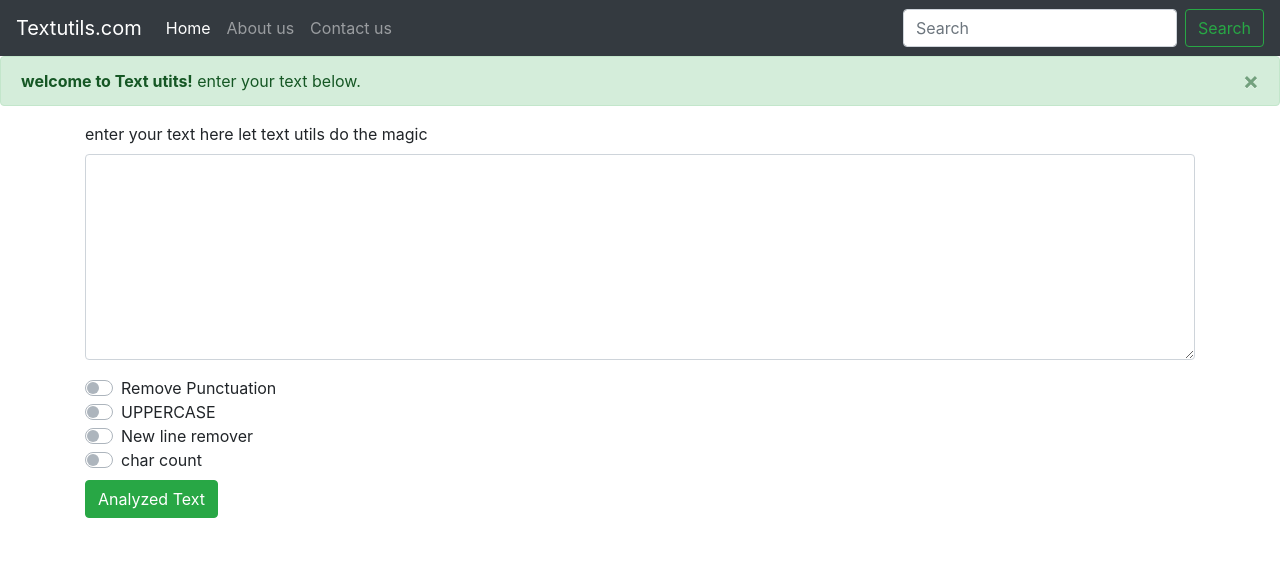
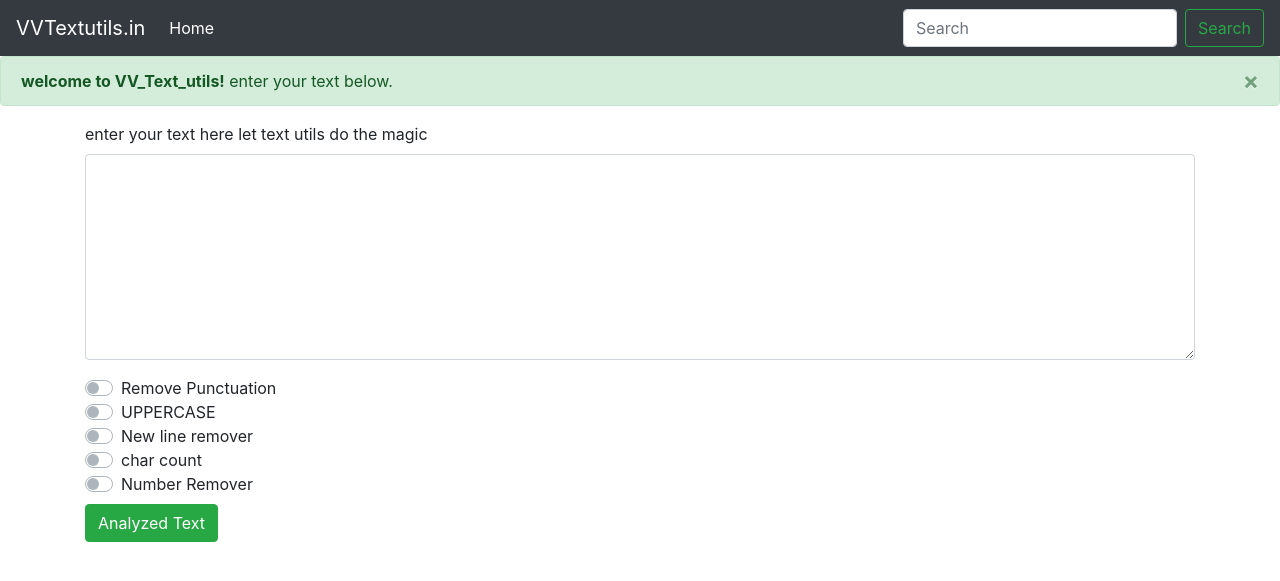
Before and after one commit to botvvk/vvtextutils, a Django app: page / in a window 1280 px wide. Shown: the top 581 px of the page. Run offline with Django 3.2, Linux system fonts and the light colour scheme; some libraries are stand-ins or nearby versions.

Commit message:
added remove numbers

```diff
--- a/templates/index.html
+++ b/templates/index.html
@@ -12,7 +12,7 @@
   </head>
   <body>
     <nav class="navbar navbar-expand-lg navbar-dark bg-dark">
-  <a class="navbar-brand" href="#">Textutils.com</a>
+  <a class="navbar-brand" href="#">VVTextutils.in</a>
   <button class="navbar-toggler" type="button" data-toggle="collapse" data-target="#navbarNavDropdown" aria-controls="navbarNavDropdown" aria-expanded="false" aria-label="Toggle navigation">
     <span class="navbar-toggler-icon"></span>
   </button>
@@ -21,12 +21,8 @@
       <li class="nav-item active">
         <a class="nav-link" href="#">Home <span class="sr-only">(current)</span></a>
       </li>
-      <li class="nav-item">
-        <a class="nav-link" href="#">About us</a>
-      </li>
-      <li class="nav-item">
-        <a class="nav-link" href="#">Contact us</a>
-      </li>
+
+
 
     </ul>
   </div>
@@ -37,7 +33,7 @@
 </nav>
 
     <div class="alert alert-success alert-dismissible fade show" role="alert">
-  <strong>welcome to Text utits!</strong> enter your text below.
+  <strong>welcome to VV_Text_utils!</strong> enter your text below.
   <button type="button" class="close" data-dismiss="alert" aria-label="Close">
     <span aria-hidden="true">&times;</span>
   </button>
@@ -69,6 +65,11 @@
           <input type="checkbox"  name ="charcount" class="custom-control-input" id="customSwitch4">
           <label class="custom-control-label" for="customSwitch4"> char count</label>
         </div>
+
+        <div class="custom-control custom-switch">
+    <input type="checkbox"  name="numberremover" class="custom-control-input" id="customSwitch5">
+    <label class="custom-control-label" for="customSwitch5">Number Remover</label>
+  </div>
             <button type="submit" class="btn btn-success mt-2">Analyzed Text</button>
     </form>
 </div>
--- a/textutils/urls.py
+++ b/textutils/urls.py
@@ -21,6 +21,6 @@
     path('admin/', admin.site.urls),
     path('', views.index,name='index'),
     path('analyze/', views.analyze, name='analyze'),
+    path('index/', views.index2,name='index2'),
 
-
-]
+    ]
--- a/textutils/views.py
+++ b/textutils/views.py
@@ -1,11 +1,14 @@
 # i have created this  file - vivek
-from django.http import HttpResponse
+from django.http import HttpResponse, HttpResponseRedirect
 from django.shortcuts import render
 
 
 
 def index (request):
     return render(request, 'index.html',)
+
+def index2 (request):
+    return render(request, 'index2.html',)
 
 
 def analyze(request):
@@ -17,6 +20,7 @@
     fullcaps=request.POST.get('fullcaps', 'off')
     newline_remover=request.POST.get('newlineremover', 'off')
     char_count=request.POST.get('charcount', 'off')
+    numberremover = request.POST.get('numberremover', 'off')
 
 
 
@@ -59,9 +63,19 @@
         params={'purpose':'char count', 'num_char':'char_count is '+str(count),  'analyzed_text': analyzed }
         djtext=analyzed
 
+    if (numberremover == "on"):
+        analyzed = ""
+        numbers = '0123456789'
 
-    if (removepunc!='on' and newline_remover!='on' and char_count!='on' and fullcaps!='on'):
-        return HttpResponse('please select the  operations')
+        for char in djtext:
+            if char not in numbers:
+                analyzed = analyzed + char
+
+        params = {'purpose': 'Removed numbers', 'analyzed_text': analyzed}
+        djtext = analyzed
+
+    if (removepunc!='on' and newline_remover!='on' and char_count!='on' and fullcaps!='on' and numberremover != "on"):
+        return render(request, 'index2.html')
 
 
     return render(request, 'analyze.html', params)
```
Also changed, not shown: templates/index2.html (+1 -10 lines).
